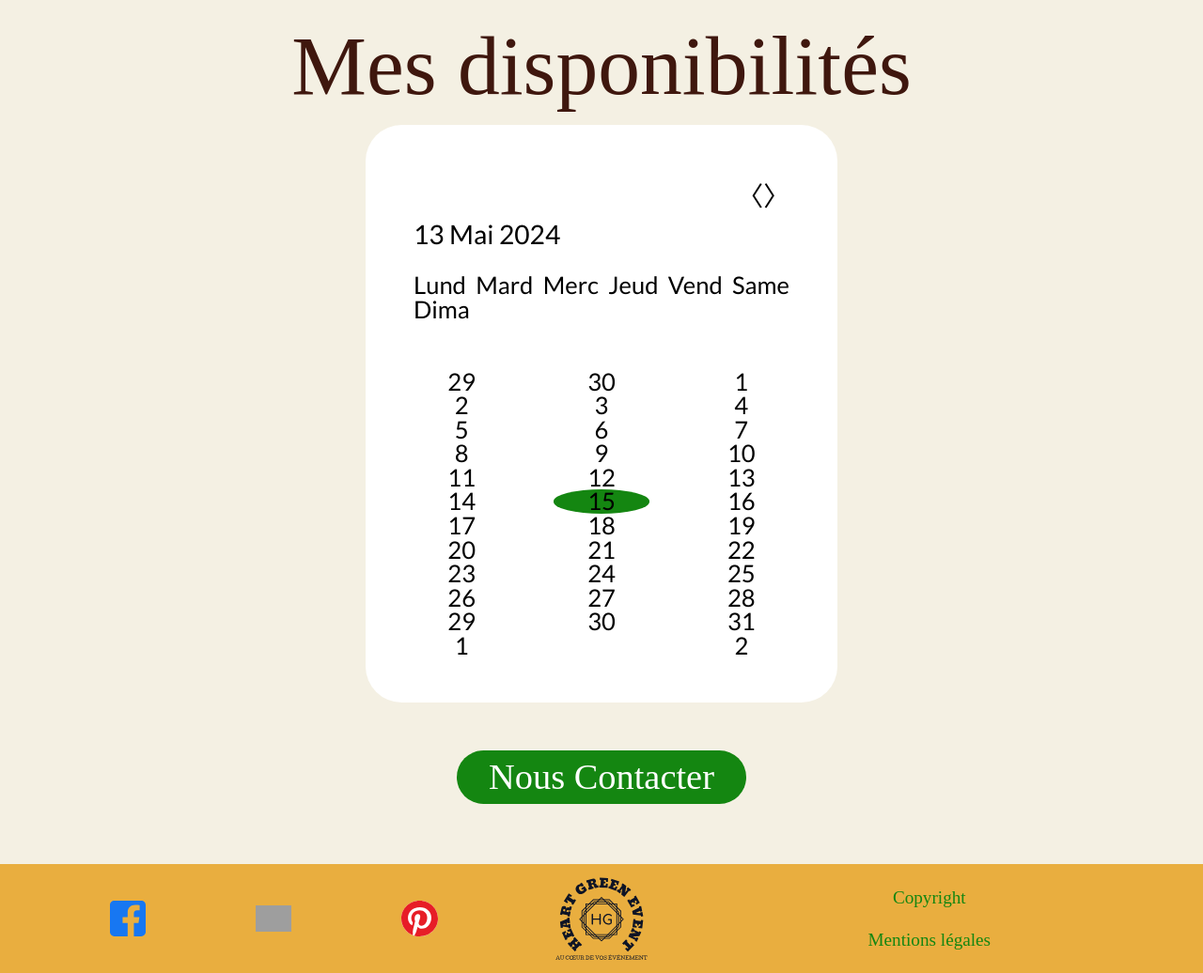
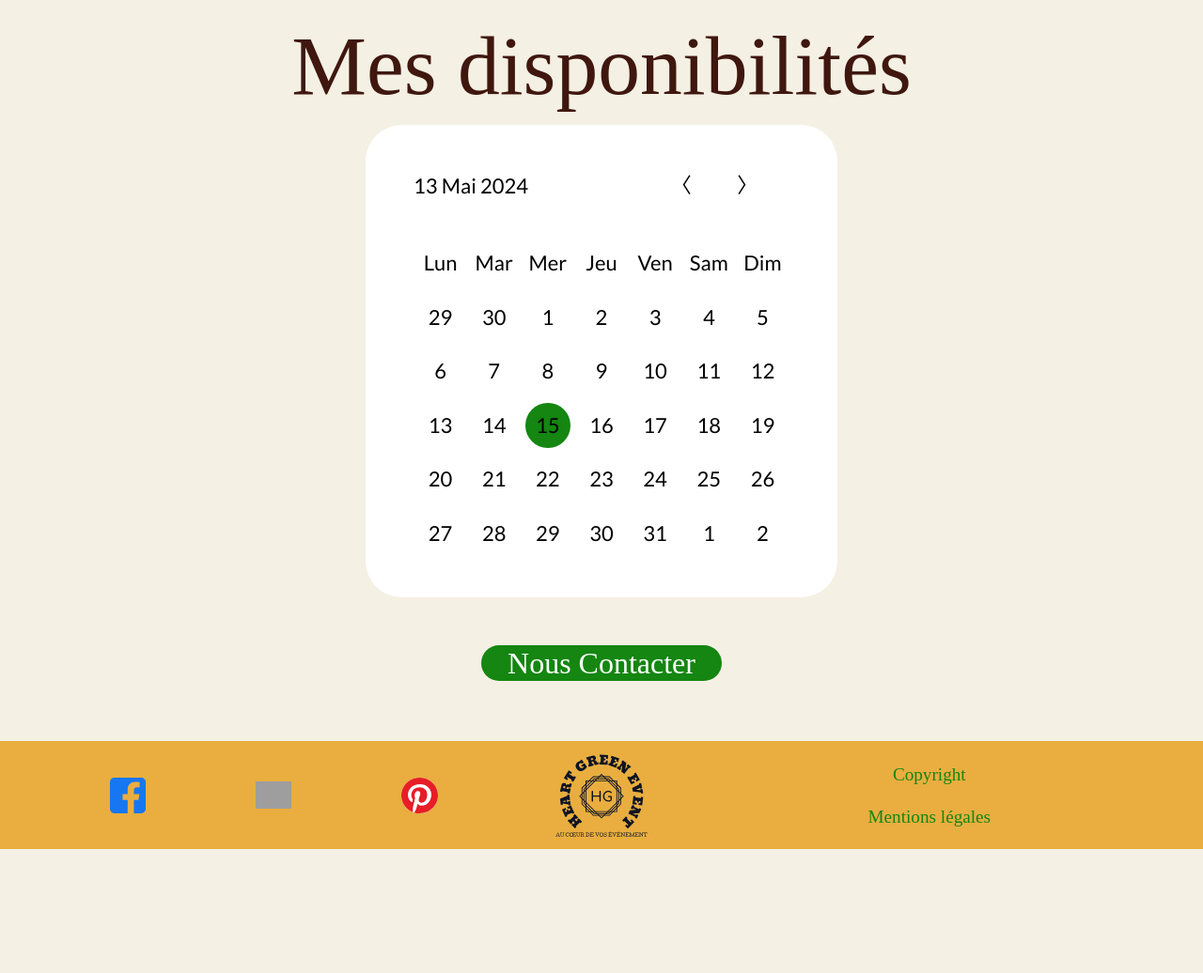
Before and after one commit to xLucasGitHubx/Ma_Formation, a PHP site: page /Pages/planning.html in a window 1280 px wide. Shown: the part 186-1222 px from the top of the page at 94% size. After the commit the page ends 1090 px from the top, so only its background shows below. Run offline with PHP 8.4, Linux system fonts and the light colour scheme; some web fonts are replaced; grey boxes are pictures that could not be loaded.

Commit message:
version desktop planning quasi fini faire les arrow hover

```diff
--- a/6_Mes_Projets/HeartGreenEvent/Pages/planning.html
+++ b/6_Mes_Projets/HeartGreenEvent/Pages/planning.html
@@ -45,13 +45,13 @@
 				<div class="calendar">
 					<div class="calendar">
 						<ul class="weeks">
-							<li>Lund</li>
-							<li>Mard</li>
-							<li>Merc</li>
-							<li>Jeud</li>
-							<li>Vend</li>
-							<li>Same</li>
-							<li>Dima</li>
+							<li>Lun</li>
+							<li>Mar</li>
+							<li>Mer</li>
+							<li>Jeu</li>
+							<li>Ven</li>
+							<li>Sam</li>
+							<li>Dim</li>
 						</ul>
 						<ul class="days">
 							<li>29</li>
--- a/6_Mes_Projets/HeartGreenEvent/Style/style.css
+++ b/6_Mes_Projets/HeartGreenEvent/Style/style.css
@@ -518,7 +518,6 @@ textarea {
 }
 
 .arrow {
-	/* padding-top: 0.8vw; */
 	display: flex;
 	flex-direction: row;
 	justify-content: space-evenly;
@@ -553,6 +552,7 @@ textarea {
 	display: flex;
 	justify-content: space-between;
 	width: 100%;
+	margin: 0;
 }
 ul {
 	display: flex;
@@ -563,7 +563,8 @@ ul {
 	margin-top: 6vw;
 	font-family: lato;
 }
-.days li {
+.days li,
+.weeks li {
 	width: 8vw;
 	text-align: center;
 	padding: 2vw 0 2vw 0;
@@ -741,9 +742,9 @@ ul {
 	}
 
 	main .nousContacter {
-		width: 24vw;
-		height: 4.5vw;
-		font-size: 3vw;
+		width: 20vw;
+		height: 3vw;
+		font-size: 2.5vw;
 	}
 
 	/* --------------- */
@@ -767,6 +768,7 @@ ul {
 
 	.realisation p {
 		width: 70vw;
+		margin-bottom: 6vw;
 	}
 	/* Célébrer desktop----------- */
 	.celebrer {
@@ -828,10 +830,11 @@ ul {
 	main .calendar-outside {
 		margin: 1vw;
 		width: 25em;
-		height: 40vw;
+		height: 25em;
 	}
 	main .calendar-outside .calendar {
 		width: 100%;
+		height: 100%;
 	}
 
 	.calendar-outside {
@@ -841,6 +844,7 @@ ul {
 		background-color: white;
 		border-radius: 3vw;
 		padding: 4vw;
+		justify-content: flex-start;
 	}
 
 	.en-tete-calendar {
@@ -851,15 +855,15 @@ ul {
 	}
 	.date-actuel,
 	.arrow {
-		font-size: 2.2vw;
+		font-size: 22px;
 	}
 
 	.date-actuel {
-		margin-top: 6vw;
+		margin-top: 0;
 	}
 
 	.arrow {
-		width: 14%;
+		width: 40%;
 		display: flex;
 		flex-direction: row;
 		justify-content: space-evenly;
@@ -878,11 +882,9 @@ ul {
 		padding: 0;
 	}
 
-	.weeks,
-	.days {
-		display: flex;
-		justify-content: space-between;
-		width: 100%;
+	.weeks {
+		margin-bottom: 0;
+		margin-top: 40px;
 	}
 	ul {
 		font-size: 2vw;
@@ -890,11 +892,19 @@ ul {
 		margin-top: 2vw;
 		font-family: lato;
 	}
-	.days li {
-		width: 8vw;
+
+	.days li,
+	.weeks li {
+		width: 12%;
 		text-align: center;
-		padding: 0;
-		margin: 0;
+		padding: 0.6em 0 0.6em 0;
+		margin-left: 1.14285714285%;
+		margin-right: 1.14285714285%;
+		margin: 1.14285714285%;
+	}
+
+	.planning li {
+		font-size: 22px;
 	}
 
 	/*  */
```
